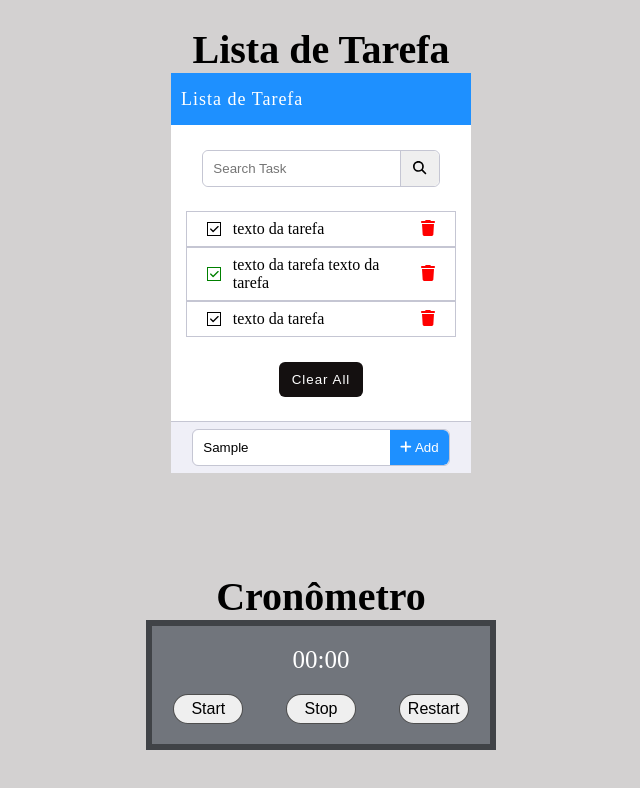
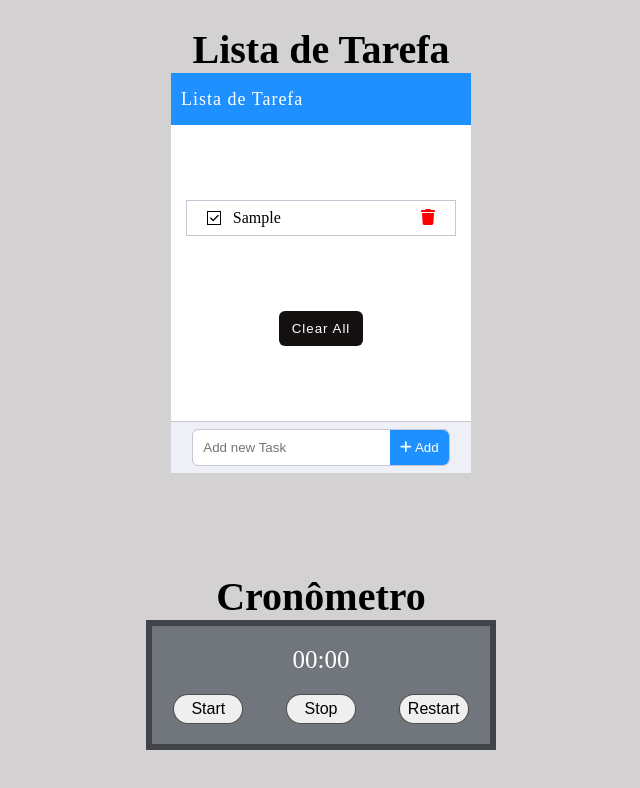
Before and after one commit to jose-eduardo-00/exercicio-logica, a React (Vite) app: page / in a window 1280 px wide. Both pictures are taken after typing "Sample" into the empty fields and a click on the button "Add". Shown: the part 521-1309 px from the top of the page, without its empty margins (319-959 px from the left). Built offline with nearby package versions, Linux system fonts and the light colour scheme.

Commit message:
logica da todolist

```diff
--- a/src/components/stopwatch/stopwatch.jsx
+++ b/src/components/stopwatch/stopwatch.jsx
@@ -16,6 +16,4 @@ const Stopwatch = () => {
     )
 }
 
-// criar a logica pra que os tres exercicios funcionem corretamente
-
 export { Stopwatch }
--- /dev/null
+++ b/src/components/task/task.css
@@ -0,0 +1,37 @@
+.task {
+    display: flex;
+    justify-content: space-evenly;
+    align-items: center;
+    border: 1px solid #c5c6d3;
+    padding: 8px;
+}
+
+.task .check {
+    display: flex;
+    align-items: center;
+    justify-content: center;
+    color: #000;
+    font-size: 10px;
+    border: 1px solid #000;
+    padding: 1px 1.6px;
+    cursor: pointer;
+}
+
+.task .check.done {
+    color: #008000;
+    border-color: #008000;
+}
+
+.task .text-task {
+    width: 70%;
+}
+
+.task .text-task.done {
+    opacity: 0.5;
+    text-decoration: line-through;
+}
+
+.task .trash {
+    color: #ff0000;
+    cursor: pointer;
+}
--- /dev/null
+++ b/src/components/task/task.jsx
@@ -0,0 +1,17 @@
+import { faCheck, faTrash } from "@fortawesome/free-solid-svg-icons"
+import { FontAwesomeIcon } from "@fortawesome/react-fontawesome"
+import './task.css'
+import { checkedTask, deleteTask } from "./utils"
+
+
+const Task = (task) => {
+    return (
+        <div className='task'>
+            <div className='check' onClick={() => checkedTask(task.task.id)}><FontAwesomeIcon icon={faCheck} /></div>
+            <p className="text-task">{task.task.text}</p>
+            <div onClick={() => deleteTask(task.task.id)}><FontAwesomeIcon icon={faTrash} className='trash' /></div>
+        </div>
+    )
+}
+
+export { Task }
--- /dev/null
+++ b/src/components/task/utils.jsx
@@ -0,0 +1,14 @@
+function checkedTask(id) {
+    const done = document.querySelectorAll('.check')
+    const textDone = document.querySelectorAll('.text-task')
+
+    done[id-1].classList.toggle('done')
+    textDone[id-1].classList.toggle('done')
+}
+
+function deleteTask(id) {
+    const taskDelete = document.querySelectorAll('.task')
+    taskDelete[id-1].style.display = 'none'
+}
+
+export { checkedTask, deleteTask }
--- a/src/components/toDoList/toDoList.css
+++ b/src/components/toDoList/toDoList.css
@@ -30,64 +30,8 @@
     letter-spacing: 1px;
 }
 
-.container .todo-list .search {
-    border: 1px solid #c5c6d3;
-    border-radius: 6px;
-}
-
-.container .todo-list .search input {
-    border: none;
-    border-top-left-radius: 6px;
-    border-bottom-left-radius: 6px;
-    padding: 10px;
-    outline: 0;
-}
-
-.container .todo-list .search button {
-    border: none;
-    border-left: 1px solid #c5c6d3;
-    border-top-right-radius: 6px;
-    border-bottom-right-radius: 6px;
-    padding: 10px 12px;
-    outline: 0;
-    cursor: pointer;
-}
-
 .container .todo-list .tasks {
     width: 90%;
-}
-
-.container .todo-list .tasks .task {
-    display: flex;
-    justify-content: space-evenly;
-    align-items: center;
-    border: 1px solid #c5c6d3;
-    padding: 8px;
-}
-
-.container .todo-list .tasks .task .check {
-    display: flex;
-    align-items: center;
-    justify-content: center;
-    color: #000;
-    font-size: 10px;
-    border: 1px solid #000;
-    padding: 1px 1.6px;
-    cursor: pointer;
-}
-
-.container .todo-list .tasks .task .check.done {
-    color: #008000;
-    border-color: #008000;
-}
-
-.container .todo-list .tasks .task p {
-    width: 70%;
-}
-
-.container .todo-list .tasks .task .trash {
-    color: #ff0000;
-    cursor: pointer;
 }
 
 .container .todo-list .btn-clear {
--- a/src/components/toDoList/toDoList.jsx
+++ b/src/components/toDoList/toDoList.jsx
@@ -1,41 +1,31 @@
 import { FontAwesomeIcon } from '@fortawesome/react-fontawesome'
 import './toDoList.css'
-import { faCheck, faMagnifyingGlass, faPlus, faTrash } from '@fortawesome/free-solid-svg-icons'
+import { faPlus } from '@fortawesome/free-solid-svg-icons'
+import { useState } from 'react'
+import { addTask, clearAllTasks } from './utils'
 
 const ToDoList = () => {
+
+    let [task, setTask] = useState([])
+
     return (
         <section className="container">
             <h1>Lista de Tarefa</h1>
             <div className='todo-list'>
                 <header className='header'>Lista de Tarefa</header>
-                <div className='search'>
-                    <input type="text" placeholder='Search Task' />
-                    <button>
-                        <FontAwesomeIcon icon={faMagnifyingGlass} />
-                    </button>
-                </div>
                 <main className='tasks'>
-                    <div className='task'>
-                        <div className='check'><FontAwesomeIcon icon={faCheck} /></div>
-                        <p>texto da tarefa</p>
-                        <div><FontAwesomeIcon icon={faTrash} className='trash' /></div>
-                    </div>
-                    <div className='task'>
-                        <div className='check done'><FontAwesomeIcon icon={faCheck} /></div>
-                        <p>texto da tarefa texto da tarefa</p>
-                        <div><FontAwesomeIcon icon={faTrash} className='trash' /></div>
-                    </div>
-                    <div className='task'>
-                        <div className='check'><FontAwesomeIcon icon={faCheck} /></div>
-                        <p>texto da tarefa</p>
-                        <div><FontAwesomeIcon icon={faTrash} className='trash' /></div>
-                    </div>
+                    {task.map(e => {
+                        return e
+                    })}
                 </main>
-                <button className='btn-clear'>Clear All</button>
+                <button className='btn-clear' onClick={() => clearAllTasks(setTask)}>Clear All</button>
                 <footer className='footer'>
                     <div className='footer-div'>
-                        <input type="text" placeholder='Add new Task' />
-                        <button className='btn-add'><FontAwesomeIcon icon={faPlus} className='icon-add' />Add</button>
+                        <input type="text" placeholder='Add new Task' id='input-task' />
+                        <button className='btn-add' onClick={() => addTask(task, setTask)}>
+                            <FontAwesomeIcon icon={faPlus} className='icon-add' />
+                            Add
+                        </button>
                     </div>
                 </footer>
             </div>
--- /dev/null
+++ b/src/components/toDoList/utils.jsx
@@ -0,0 +1,29 @@
+import { Task } from "../task/task"
+
+let key = 1
+let id = 1
+let taskObject = {}
+
+function addTask(task, setTask) {
+    const input = document.getElementById('input-task')
+
+    taskObject[id] = {
+        text: input.value,
+        id: id
+    }
+    if (input.value === "") {
+        return
+    } else {
+        setTask(task.concat(<Task task={taskObject[id]} key={key} />))
+        input.value = ""
+        key++
+        id++
+    }
+}
+
+function clearAllTasks(setTask) {
+    setTask([])
+    id = 1
+}
+
+export { addTask, clearAllTasks }
```
